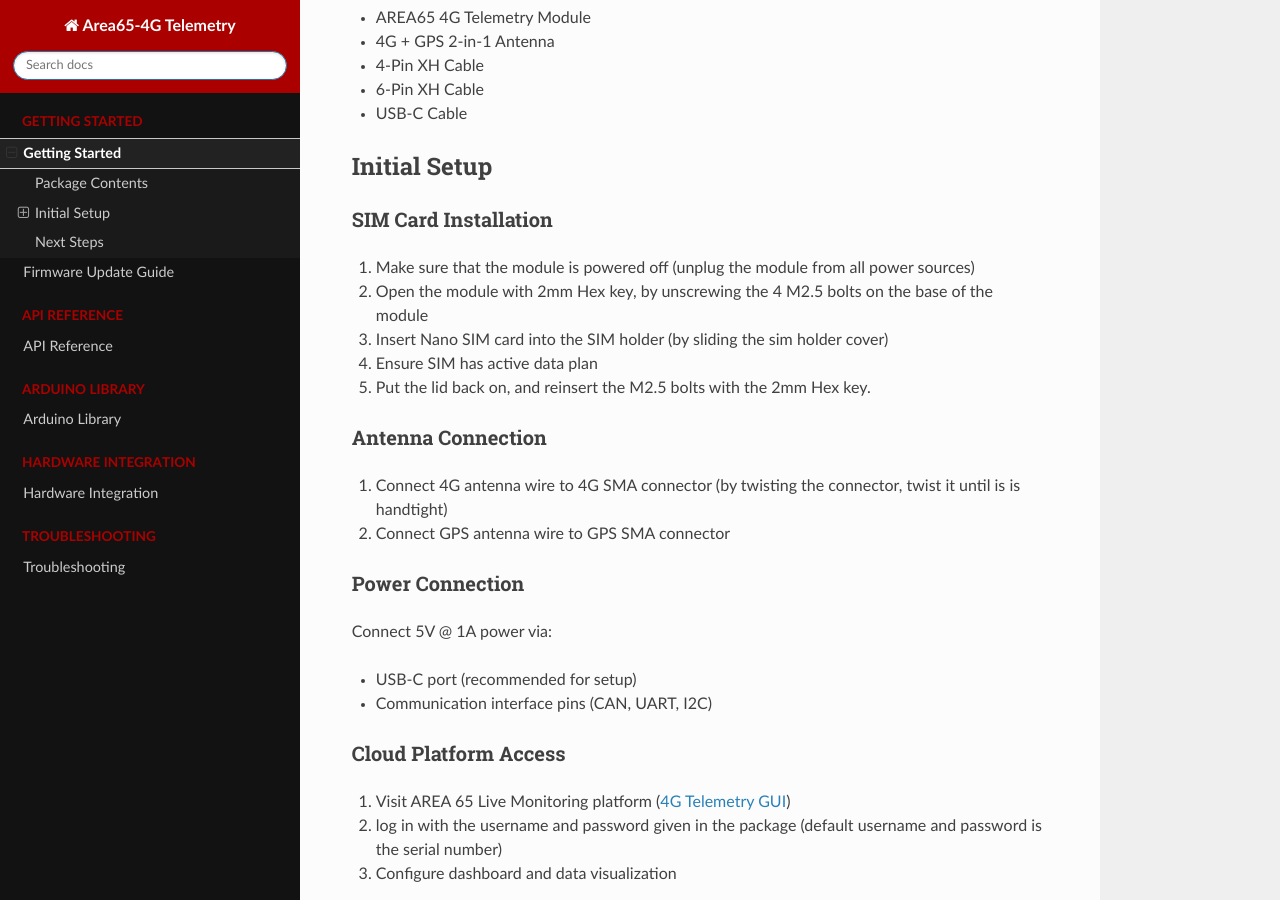
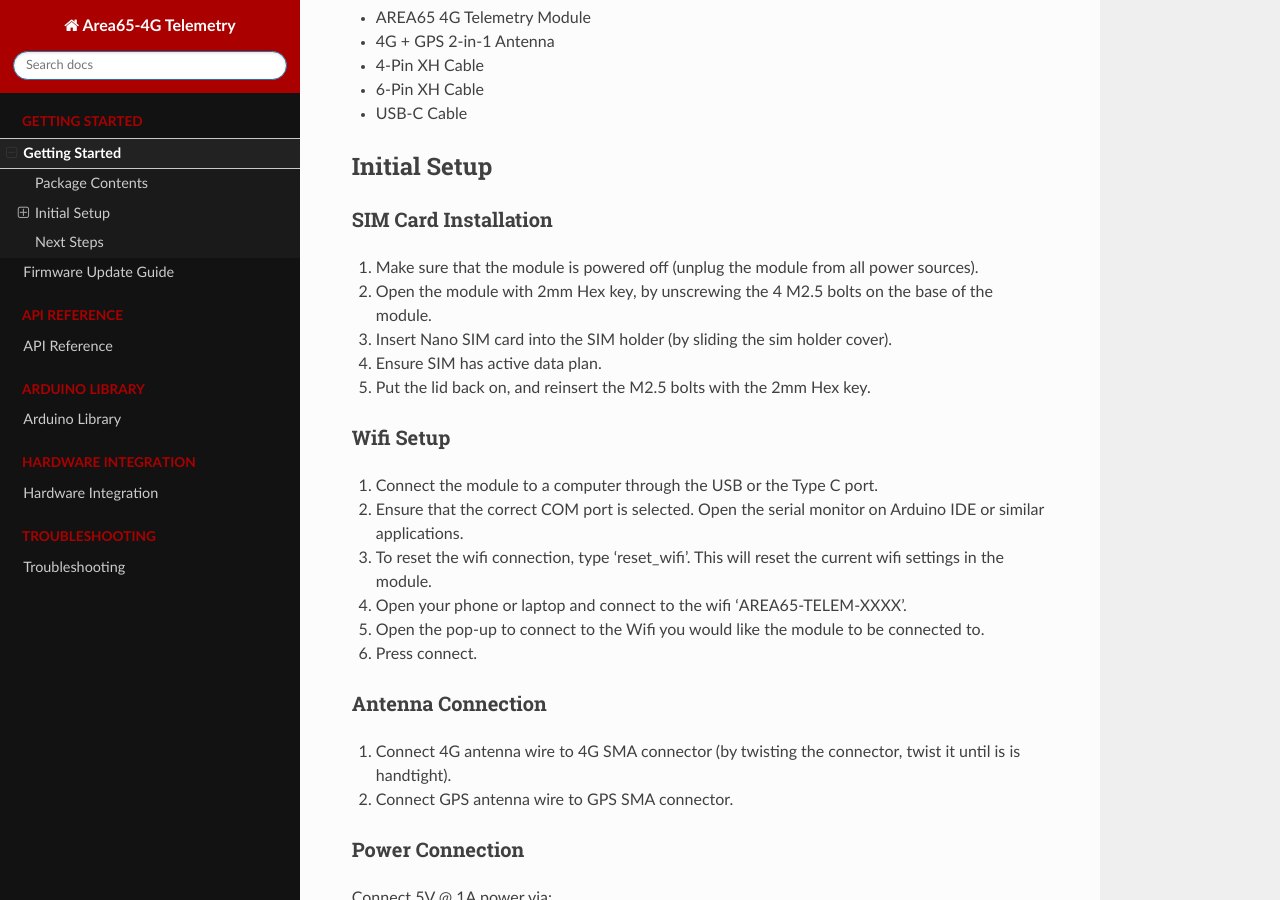
Before and after one commit to area65tech/4G-Telemetry-wiki, a Sphinx documentation site: the page built from docs/source/getting-started.rst, in a window 1280 px wide and 900 px high, scrolled down 210 px. Built offline with Sphinx 7.4.7 and the Read the Docs theme 3.1.0, drawn with Linux system fonts in a browser that asks for light colours.

Commit message:
Wifi setup

```diff
--- a/docs/source/getting-started.rst
+++ b/docs/source/getting-started.rst
@@ -16,17 +16,27 @@
 SIM Card Installation
 ^^^^^^^^^^^^^^^^^^^^^
 
-1. Make sure that the module is powered off (unplug the module from all power sources)
-2. Open the module with 2mm Hex key, by unscrewing the 4 M2.5 bolts on the base of the module
-3. Insert Nano SIM card into the SIM holder (by sliding the sim holder cover)
-4. Ensure SIM has active data plan
+1. Make sure that the module is powered off (unplug the module from all power sources).
+2. Open the module with 2mm Hex key, by unscrewing the 4 M2.5 bolts on the base of the module.
+3. Insert Nano SIM card into the SIM holder (by sliding the sim holder cover).
+4. Ensure SIM has active data plan.
 5. Put the lid back on, and reinsert the M2.5 bolts with the 2mm Hex key.
+
+Wifi Setup
+^^^^^^^^^^^^^^^^^^^^^
+
+1. Connect the module to a computer through the USB or the Type C port.
+2. Ensure that the correct COM port is selected. Open the serial monitor on Arduino IDE or similar applications.
+3. To reset the wifi connection, type 'reset_wifi'. This will reset the current wifi settings in the module.
+4. Open your phone or laptop and connect to the wifi 'AREA65-TELEM-XXXX'.
+5. Open the pop-up to connect to the Wifi you would like the module to be connected to.
+6. Press connect.
 
 Antenna Connection
 ^^^^^^^^^^^^^^^^^^
 
-1. Connect 4G antenna wire to 4G SMA connector (by twisting the connector, twist it until is is handtight)
-2. Connect GPS antenna wire to GPS SMA connector
+1. Connect 4G antenna wire to 4G SMA connector (by twisting the connector, twist it until is is handtight).
+2. Connect GPS antenna wire to GPS SMA connector.
 
 Power Connection
 ^^^^^^^^^^^^^^^^
```
